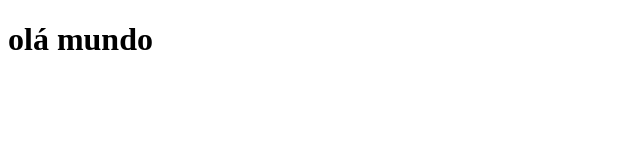
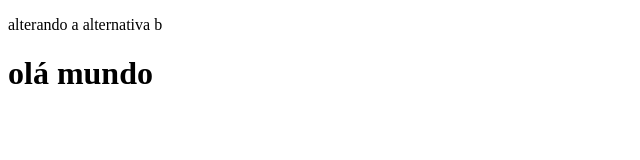
Before and after one commit to Lenizio27/Geracao-Tech, a plain HTML site: page aula-1/index.html in a window 1280 px wide. Shown: the whole page, without its empty margins (0-640 px from the left). Drawn offline with Linux system fonts and the light colour scheme.

Commit message:
Nova versao atualizada

```diff
--- a/aula-1/index.html
+++ b/aula-1/index.html
@@ -6,6 +6,7 @@
     <title>Document</title>
 </head>
 <body>
+    <p>alterando a alternativa b</p>
     <h1>olá mundo</h1>
 </body>
 </html>
```
